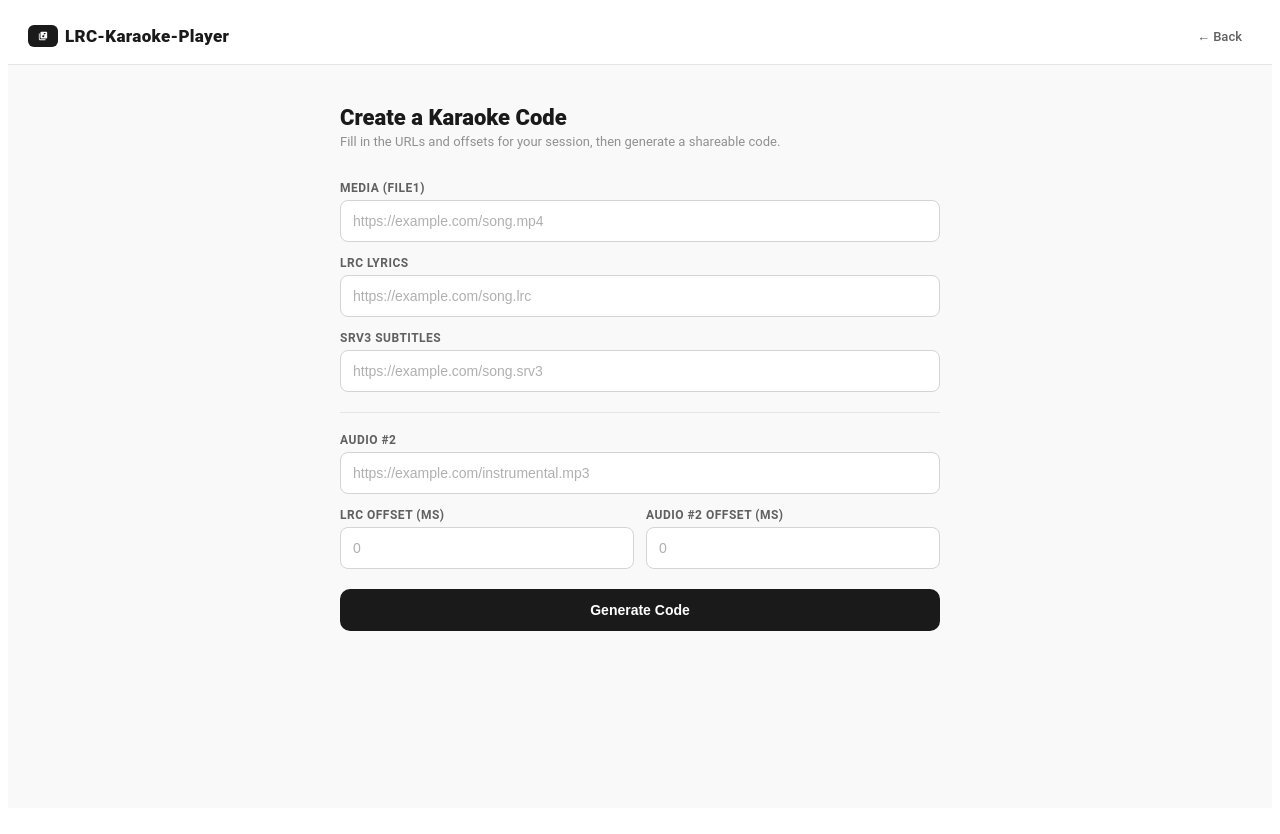
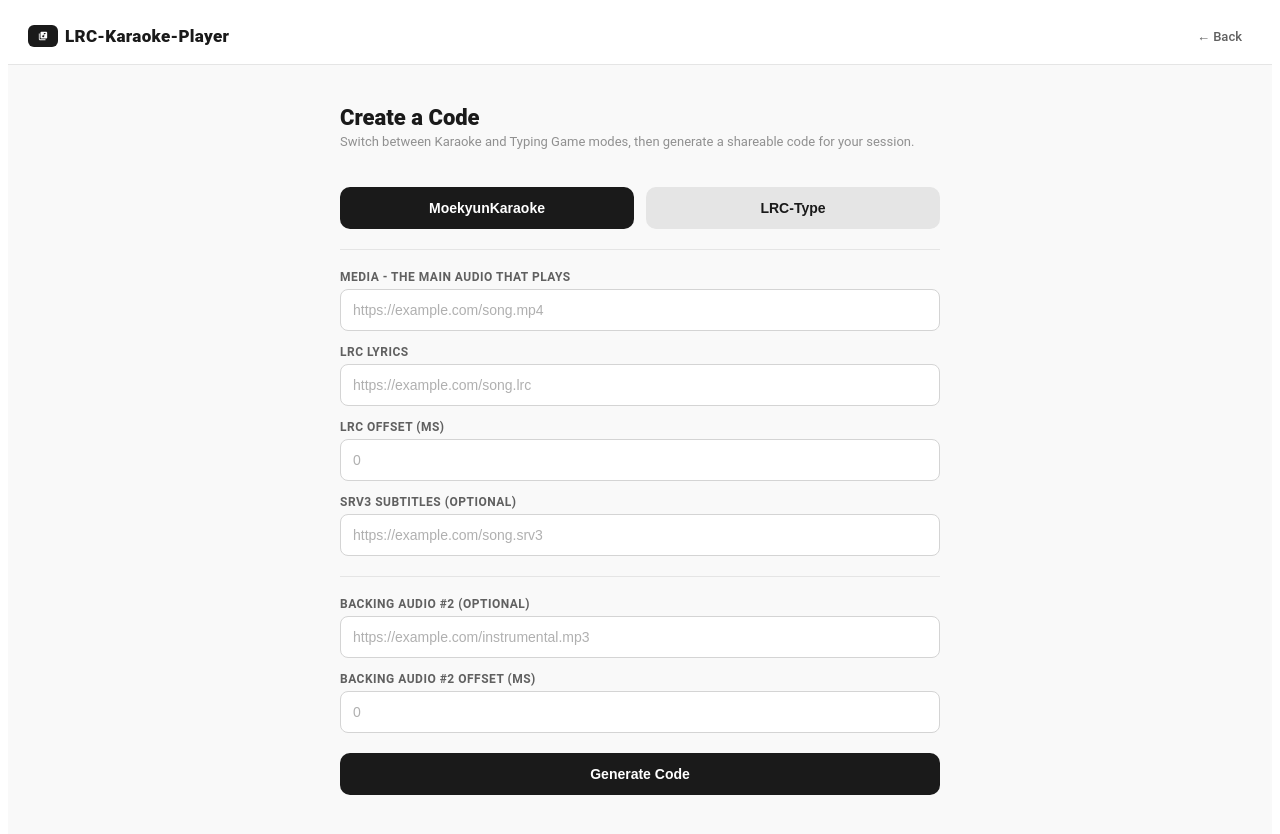
Before and after one commit to pinapelz/lrc-karaoke-player, a Next.js app: page /create in a window 1280 px wide. Shown: the top 834 px of the page. Built offline with nearby package versions, Linux system fonts and the light colour scheme.

Commit message:
lrc-type code creation screen

```diff
--- a/src/app/create/page.tsx
+++ b/src/app/create/page.tsx
@@ -1,5 +1,5 @@
 "use client";
-import { useState } from "react";
+import { useMemo, useState } from "react";
 import { MdLibraryMusic } from "react-icons/md";
 import { FaCopy, FaCheck, FaExternalLinkAlt } from "react-icons/fa";
 import { Root, Navbar, Logo, LogoIcon, NavLink } from "../styles/shared";
@@ -21,7 +21,9 @@ import {
   OpenLink,
 } from "./page.styles";
 
-interface Payload {
+type CreateMode = "karaoke" | "typing";
+
+interface KaraokePayload {
   lrc?: string;
   srv3?: string;
   file1?: string;
@@ -30,7 +32,20 @@ interface Payload {
   offset2?: number;
 }
 
+interface TypingPayload {
+  file1?: string;
+  lrc?: string;
+  offset?: number;
+  title?: string;
+  artist?: string;
+  skip_backing?: boolean;
+  difficulty?: number;
+}
+
 export default function CreatePage() {
+  const [mode, setMode] = useState<CreateMode>("karaoke");
+
+  // Karaoke fields
   const [lrc, setLrc] = useState("");
   const [srv3, setSrv3] = useState("");
   const [file1, setFile1] = useState("");
@@ -38,21 +53,47 @@ export default function CreatePage() {
   const [offset, setOffset] = useState("");
   const [offset2, setOffset2] = useState("");
 
+  // Typing fields
+  const [typingTitle, setTypingTitle] = useState("");
+  const [typingArtist, setTypingArtist] = useState("");
+  const [typingDifficulty, setTypingDifficulty] = useState("");
+  const [skipBacking, setSkipBacking] = useState(true);
+
   const [code, setCode] = useState<string | null>(null);
   const [copiedCode, setCopiedCode] = useState(false);
   const [copiedUrl, setCopiedUrl] = useState(false);
 
+  const resetCopyStates = () => {
+    setCopiedCode(false);
+    setCopiedUrl(false);
+  };
+
   const generate = () => {
-    const payload: Payload = {};
+    if (mode === "karaoke") {
+      const payload: KaraokePayload = {};
       if (lrc.trim()) payload.lrc = lrc.trim();
       if (srv3.trim()) payload.srv3 = srv3.trim();
       if (file1.trim()) payload.file1 = file1.trim();
       if (file2.trim()) payload.file2 = file2.trim();
       if (offset.trim() !== "") payload.offset = Number(offset);
       if (offset2.trim() !== "") payload.offset2 = Number(offset2);
+
       setCode(btoa(JSON.stringify(payload)));
-    setCopiedCode(false);
-    setCopiedUrl(false);
+      resetCopyStates();
+      return;
+    }
+
+    const payload: TypingPayload = {};
+    if (file1.trim()) payload.file1 = file1.trim();
+    if (lrc.trim()) payload.lrc = lrc.trim();
+    if (offset.trim() !== "") payload.offset = Number(offset);
+    if (typingTitle.trim()) payload.title = typingTitle.trim();
+    if (typingArtist.trim()) payload.artist = typingArtist.trim();
+    payload.skip_backing = skipBacking;
+    if (typingDifficulty.trim() !== "") payload.difficulty = Number(typingDifficulty);
+
+    setCode(btoa(JSON.stringify(payload)));
+    resetCopyStates();
   };
 
   const copy = (text: string, which: "code" | "url") => {
@@ -66,9 +107,14 @@ export default function CreatePage() {
     }
   };
 
-  const shareUrl = code
-    ? `${typeof window !== "undefined" ? window.location.origin : ""}/player?code=${code}`
-    : "";
+  const playerPath = mode === "typing" ? "/typing" : "/player";
+  const shareUrl = useMemo(
+    () =>
+      code
+        ? `${typeof window !== "undefined" ? window.location.origin : ""}${playerPath}?code=${code}`
+        : "",
+    [code, playerPath]
+  );
 
   return (
     <Root>
@@ -83,15 +129,45 @@ export default function CreatePage() {
       </Navbar>
 
       <Content>
-        <Heading>Create a Karaoke Code</Heading>
+        <Heading>Create a Code</Heading>
         <Subheading>
-          Fill in the URLs and offsets for your session, then generate a
-          shareable code.
+          Switch between Karaoke and Typing Game modes, then generate a shareable code for your session.
         </Subheading>
 
         <Form>
+          <Row>
+            <GenerateButton
+              onClick={() => {
+                setMode("karaoke");
+                setCode(null);
+                resetCopyStates();
+              }}
+              style={{
+                backgroundColor: mode === "karaoke" ? "#1a1a1a" : "#e5e5e5",
+                color: mode === "karaoke" ? "#fff" : "#1a1a1a",
+              }}
+            >
+              MoekyunKaraoke
+            </GenerateButton>
+            <GenerateButton
+              onClick={() => {
+                setMode("typing");
+                setCode(null);
+                resetCopyStates();
+              }}
+              style={{
+                backgroundColor: mode === "typing" ? "#1a1a1a" : "#e5e5e5",
+                color: mode === "typing" ? "#fff" : "#1a1a1a",
+              }}
+            >
+              LRC-Type
+            </GenerateButton>
+          </Row>
+
+          <Divider />
+
           <FieldGroup>
-            <Label>Media (file1)</Label>
+            <Label>Media - The main audio that plays</Label>
             <Input
               type="url"
               placeholder="https://example.com/song.mp4"
@@ -111,7 +187,24 @@ export default function CreatePage() {
           </FieldGroup>
 
           <FieldGroup>
-            <Label>SRV3 Subtitles</Label>
+            <Label title="Offset in milliseconds. Increase this value if the main audio is ahead of the lyrics.">
+              LRC Offset (ms)
+            </Label>
+            <Input
+              type="number"
+              placeholder="0"
+              value={offset}
+              onChange={(e) => setOffset(e.target.value)}
+              step="25"
+            />
+          </FieldGroup>
+
+          {mode === "karaoke" ? (
+            <>
+              <FieldGroup>
+                <Label title="SRV3 is a YouTube-style timed text format used for subtitles. Provide a .srv3 URL to display timed subtitles in the player (optional).">
+                  SRV3 Subtitles (Optional)
+                </Label>
                 <Input
                   type="url"
                   placeholder="https://example.com/song.srv3"
@@ -123,7 +216,7 @@ export default function CreatePage() {
               <Divider />
 
               <FieldGroup>
-            <Label>Audio #2</Label>
+                <Label>Backing Audio #2 (Optional)</Label>
                 <Input
                   type="url"
                   placeholder="https://example.com/instrumental.mp3"
@@ -132,19 +225,10 @@ export default function CreatePage() {
                 />
               </FieldGroup>
 
-          <Row>
               <FieldGroup>
-              <Label>LRC Offset (ms)</Label>
-              <Input
-                type="number"
-                placeholder="0"
-                value={offset}
-                onChange={(e) => setOffset(e.target.value)}
-                step="25"
-              />
-            </FieldGroup>
-            <FieldGroup>
-              <Label>Audio #2 Offset (ms)</Label>
+                <Label title="Offset in milliseconds. Increase this value if the main audio is ahead of the backing audio.">
+                  Backing Audio #2 Offset (ms)
+                </Label>
                 <Input
                   type="number"
                   placeholder="0"
@@ -153,7 +237,58 @@ export default function CreatePage() {
                   step="25"
                 />
               </FieldGroup>
+            </>
+          ) : (
+            <>
+              <Divider />
+              <Row>
+                <FieldGroup>
+                  <Label>Title</Label>
+                  <Input
+                    type="text"
+                    placeholder="Song Title"
+                    value={typingTitle}
+                    onChange={(e) => setTypingTitle(e.target.value)}
+                  />
+                </FieldGroup>
+                <FieldGroup>
+                  <Label>Artist</Label>
+                  <Input
+                    type="text"
+                    placeholder="Artist Name"
+                    value={typingArtist}
+                    onChange={(e) => setTypingArtist(e.target.value)}
+                  />
+                </FieldGroup>
               </Row>
+
+              <Row>
+                <FieldGroup>
+                  <Label title="When enabled, lyrics inside parentheses are treated as backing lyrics and skipped.">
+                    Skip Backing
+                  </Label>
+                  <Input
+                    type="checkbox"
+                    checked={skipBacking}
+                    onChange={(e) => setSkipBacking(e.target.checked)}
+                    style={{ width: "18px", height: "18px", marginTop: "10px" }}
+                  />
+                </FieldGroup>
+
+                <FieldGroup>
+                  <Label>Difficulty (number)</Label>
+                  <Input
+                    type="number"
+                    placeholder="1"
+                    min="1"
+                    step="1"
+                    value={typingDifficulty}
+                    onChange={(e) => setTypingDifficulty(e.target.value)}
+                  />
+                </FieldGroup>
+              </Row>
+            </>
+          )}
 
           <GenerateButton onClick={generate}>Generate Code</GenerateButton>
         </Form>
@@ -189,7 +324,7 @@ export default function CreatePage() {
             </div>
 
             <OpenLink href={shareUrl} target="_blank" rel="noopener noreferrer">
-              <FaExternalLinkAlt /> Open in Player
+              <FaExternalLinkAlt /> Open in {mode === "typing" ? "Typing Game" : "Player"}
             </OpenLink>
           </OutputSection>
         )}
--- a/src/app/page.tsx
+++ b/src/app/page.tsx
@@ -83,7 +83,7 @@ export default function HomePage() {
             <LogoIcon>
               <MdLibraryMusic />
             </LogoIcon>
-            LRC-Karaoke-Player
+            LRC-Karaoke
           </Logo>
         </NavLeft>
 
@@ -101,8 +101,8 @@ export default function HomePage() {
         </NavCenter>
 
         <NavRight>
-          <NavLink href="/game">Typing Game</NavLink>
-          <NavLink href="/create">Create Karaoke Code</NavLink>
+          <NavLink href="/game">LRC-Type</NavLink>
+          <NavLink href="/create">Create</NavLink>
           <Avatar>
             <FaUserCircle />
           </Avatar>
```
Also changed, not shown: src/app/game/page.tsx (+5 -15 lines), 1 other file (tests, documents, lock files or other folders). Lines whose indentation alone changed are shown as unchanged.
